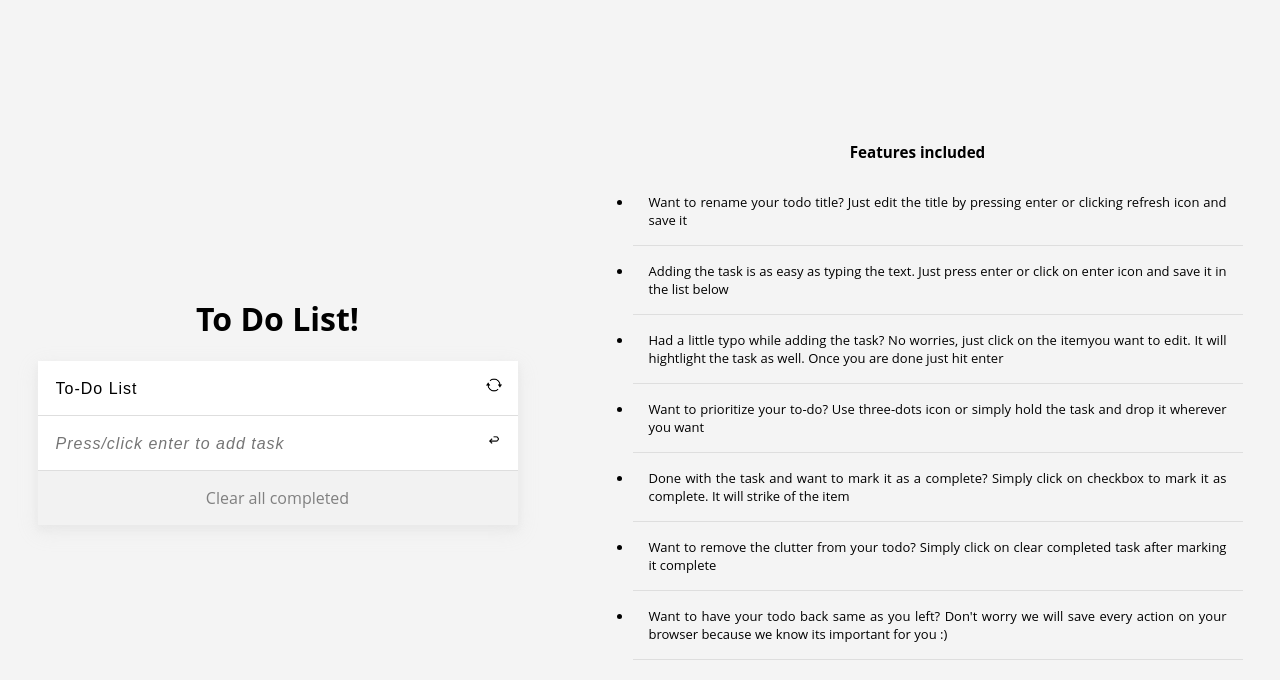
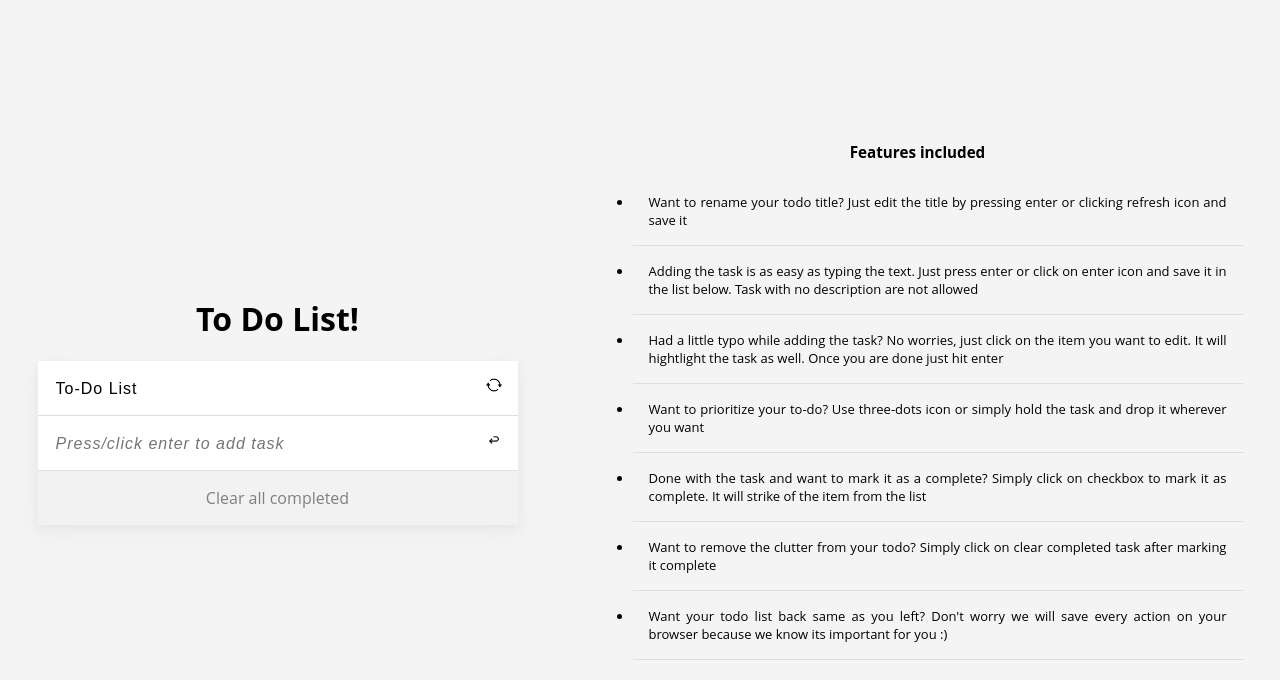
Before and after one commit to RiyaBulia12/To-do-list, a website built with webpack: page src/index.html in a window 1280 px wide. Built offline with nearby package versions, Linux system fonts and the light colour scheme.

Commit message:
Fixed typo

```diff
--- a/src/index.html
+++ b/src/index.html
@@ -36,16 +36,16 @@
                <li> Want to rename your todo title? Just edit the title by pressing enter or clicking refresh icon and
                   save it </li>
                <li> Adding the task is as easy as typing the text. Just press enter or click on enter icon and save it
-                  in the list below</li>
-               <li> Had a little typo while adding the task? No worries, just click on the itemyou want to edit. It will
-                  hightlight the task as well. Once you are done just hit enter </li>
+                  in the list below. Task with no description are not allowed </li>
+               <li> Had a little typo while adding the task? No worries, just click on the item you want to edit. It
+                  will hightlight the task as well. Once you are done just hit enter </li>
                <li> Want to prioritize your to-do? Use three-dots icon or simply hold the task and drop it wherever you
                   want</li>
                <li>Done with the task and want to mark it as a complete? Simply click on checkbox to mark it as
-                  complete. It will strike of the item </li>
+                  complete. It will strike of the item from the list</li>
                <li>Want to remove the clutter from your todo? Simply click on clear completed task after marking it
                   complete</li>
-               <li>Want to have your todo back same as you left? Don't worry we will save every action on your browser
+               <li>Want your todo list back same as you left? Don't worry we will save every action on your browser
                   because we know its important for you :) </li>
             </ul>
          </div>
```
Also changed, not shown: dist/main.js.
